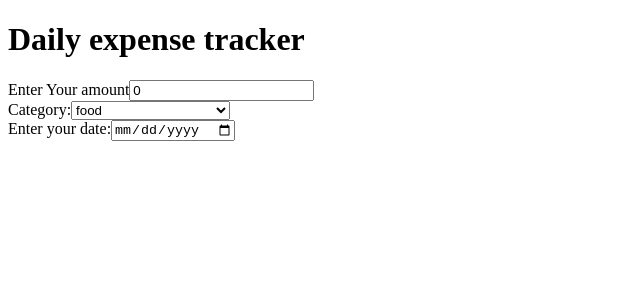
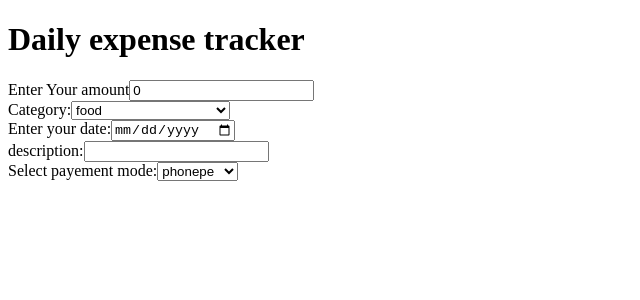
Before and after one commit to ankushpille/daily-expense-tracker, a React (Vite) app in the folder vite-project/: page / in a window 1280 px wide. Shown: the top 300 px of the page, without its empty margins (0-640 px from the left). Built offline with nearby package versions, Linux system fonts and the light colour scheme.

Commit message:
refactor

```diff
--- a/vite-project/src/ExpenseForm.jsx
+++ b/vite-project/src/ExpenseForm.jsx
@@ -48,6 +48,23 @@ export default function ExpenseForm() {
           Enter your date:
           <input type="date" value={date} />
         </label>
+        <br />
+        <label>
+          description:
+          <input type="text" value={description} />
+        </label>
+        <br />
+        <label>
+          Select payement mode:
+          <select>
+            <option>{payementMode[0]}</option>
+            <option>{payementMode[1]}</option>
+            <option>{payementMode[2]}</option>
+            <option>{payementMode[3]}</option>
+            <option>{payementMode[4]}</option>
+            <option>{payementMode[5]}</option>
+          </select>
+        </label>
       </form>
     </>
   );
```
